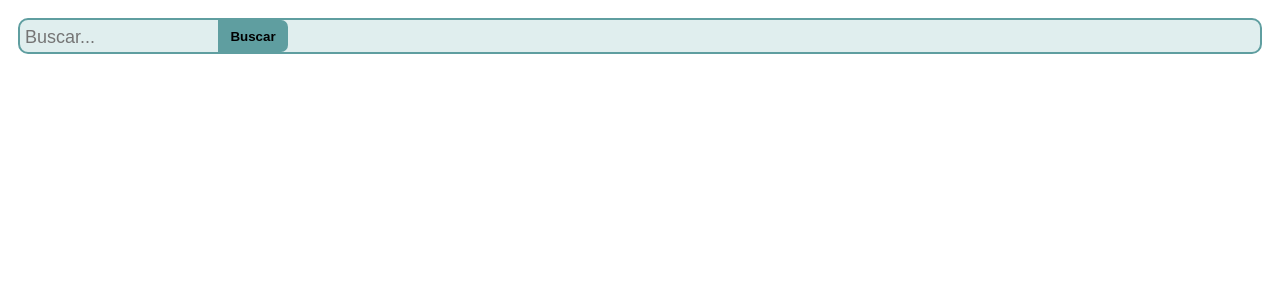
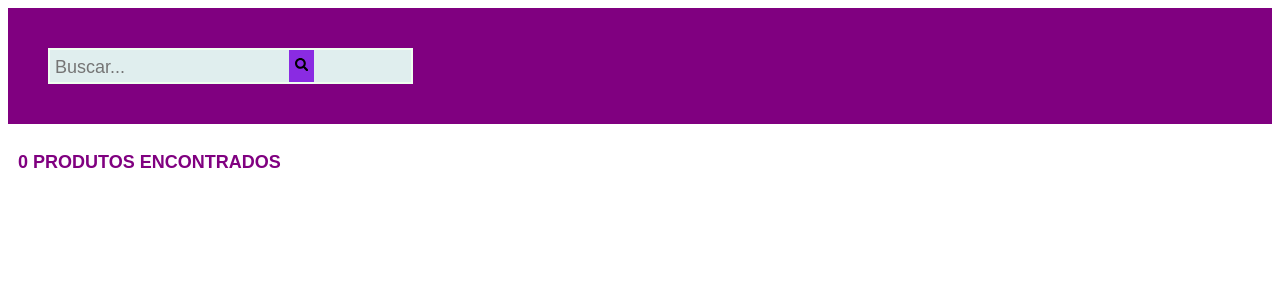
Before and after one commit to katiaxavier/products-front-react, a React (Create React App) app: page / in a window 1280 px wide. Shown: the top 300 px of the page. Built offline with nearby package versions, Linux system fonts and the light colour scheme.

Commit message:
Aplicando estilos e quantidade de produtos

```diff
--- a/package.json
+++ b/package.json
@@ -9,6 +9,7 @@
     "axios": "^0.19.0",
     "react": "^16.12.0",
     "react-dom": "^16.12.0",
+    "react-icons": "^3.8.0",
     "react-scripts": "3.3.0"
   },
   "scripts": {
--- a/src/pages/main/index.js
+++ b/src/pages/main/index.js
@@ -1,5 +1,6 @@
 import React, { Component } from 'react'
 import api from "../../services/api"
+import {FaSearch} from 'react-icons/fa'
 
 import './styles.css'
 
@@ -35,10 +36,15 @@ export default class Main extends Component {
         return (
 
             <div className="products-list">
+                <div className="header">
                 <div id="divBusca">
                     <input type="text" id="busca" placeholder="Buscar..." onChange={this.handleChange} />
-                    <button id="btnBusca" onClick={this.loadProducts}>Buscar</button>
+                    <button id="btnBusca" onClick={this.loadProducts}> <FaSearch/></button>
                 </div>
+                </div>
+
+                <p id="nProdutos"> {this.state.products.length} PRODUTOS ENCONTRADOS </p>
+
 
                 {products.map(product => (
                     <article key={product._id}>
--- a/src/pages/main/styles.css
+++ b/src/pages/main/styles.css
@@ -44,12 +44,18 @@ span.price {
 }
 
 #divBusca {
-    width: 100%;
+    width: 30%;
     background-color: #E0EEEE;
-    border: solid 2px #5F9EA0;
-    border-radius: 10px;
+    border: solid 2px honeydew;
     height: 32px;
     margin: 10px;
+}
+
+div.header {
+    background: purple;
+    padding: 30px;
+    width: 100%;
+    height: 100%;
 }
 
 #busca {
@@ -59,15 +65,25 @@ span.price {
     font-size: 18px;
     border: none;
     height: 32px;
-    width: 191px;
 }
 
 #btnBusca {
     border: none;
-    float: left;
+    /* float: left; */
     height: 32px;
-    border-radius: 0 7px 7px 0;
-    width: 70px;
+    /* border-radius: 0 7px 7px 0; */
+    /* width: 70px; */
+    /* font-weight: bold; */
+    background: blueviolet;
+}
+
+p#nProdutos {
+    font-size: 18px;
     font-weight: bold;
-    background: #5F9EA0;
+    color: purple;
+    padding: 10px;
+    display: flex;
+    flex-wrap: wrap;
+    width: 100%;
+    height: 100%;
 }
```
Also changed, not shown: 1 other file (tests, documents, lock files or other folders).
